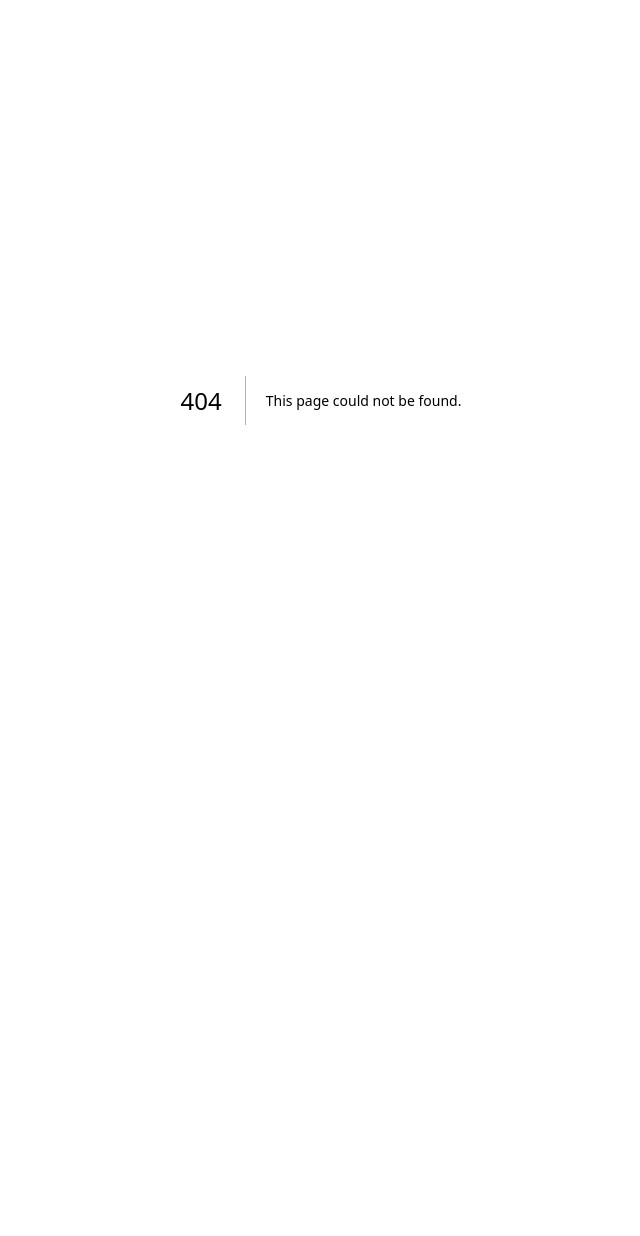
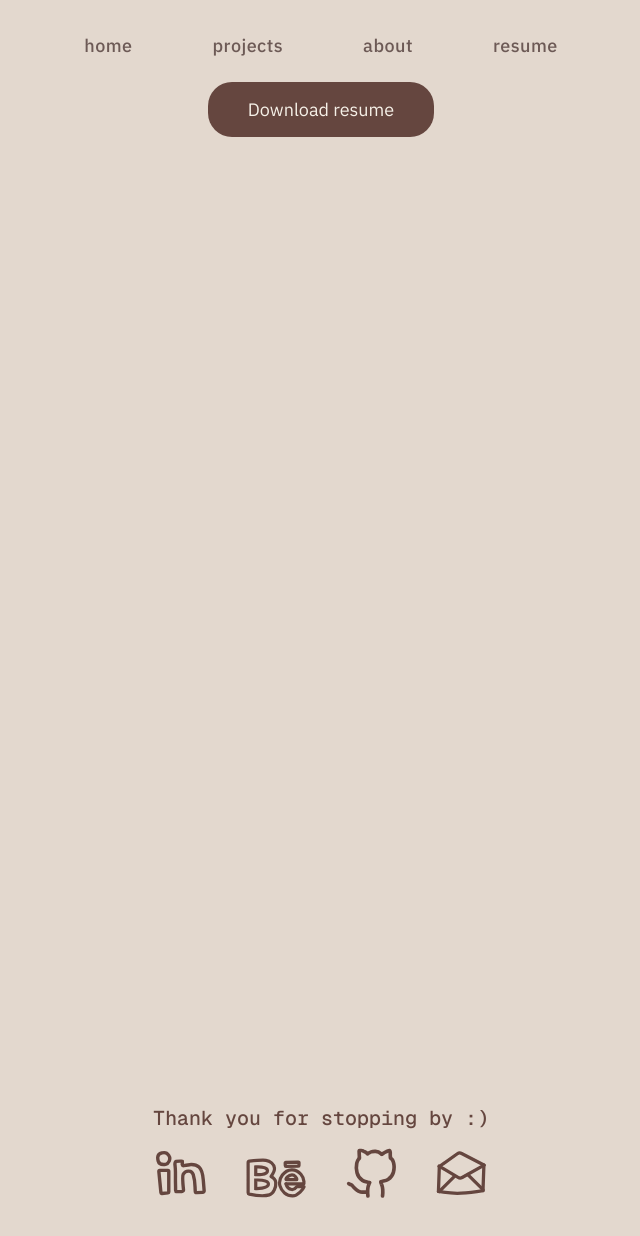
Before and after one commit to lanaramadan/lanaramadan.github.io, a Next.js app: page /resume in a window 1280 px wide. Before the commit this address had no page. Shown: the top 1236 px of the page, without its empty margins (319-959 px from the left). Before the commit the page ends 800 px from the top, so only its background shows below. Built offline with nearby package versions, Linux system fonts and the light colour scheme; a web font is replaced by a local one.

Commit message:
Resume page

```diff
--- a/src/app/components/navigation/footer.tsx
+++ b/src/app/components/navigation/footer.tsx
@@ -12,17 +12,18 @@ import OpenLetter from "../openLetter";
 
 type FooterProps = {
   mini?: boolean;
+  background?: string;
   color?: string;
 };
 
-export default function Footer({ mini = false, color = "text-dark" }: FooterProps) {
+export default function Footer({ mini = false, background="bg-background", color = "text-text" }: FooterProps) {
   const isMobile = typeof window !== "undefined" && window.innerWidth < 768;
 
   const [hovered, setHovered] = useState(false);
 
   if (mini) {
     return (
-      <footer className={`bg-background mt-16 text-center ${color}`}>
+      <footer className={`${background} pt-8 pb-8 text-center ${color}`}>
         <p className={`font-geist-mono mb-4 text-xl font-medium`}>
           Thank you for stopping by :)
         </p>
--- a/src/app/components/navigation/navigationBar.tsx
+++ b/src/app/components/navigation/navigationBar.tsx
@@ -71,9 +71,7 @@ export default function NavigationBar({
         </Link>
 
         <Link
-          href="/https://drive.google.com/file/d/1FrviveUauMriJOOf9PztUsA7VZyWPQto/view?usp=sharing"
-          target="_blank"
-          rel="noopener noreferrer"
+          href="/resume"
           className={`relative group ${color}`}
         >
           <span className="relative z-10">resume</span>
--- /dev/null
+++ b/src/app/resume/page.tsx
@@ -0,0 +1,34 @@
+import Link from "next/link";
+
+import NavigationBar from "@/app/components/navigation/navigationBar";
+import Footer from "@/app/components/navigation/footer";
+
+export default function About() {
+  return (
+    <main>
+      <NavigationBar />
+      <div className="flex flex-col items-center gap-8 bg-light w-full pt-24">
+        <div>
+          <Link
+            href="/resume/Ramadan_Lana_UX_Resume.pdf"
+            download
+            target="_blank"
+            rel="noopener noreferrer"
+            className="bg-text text-background font-ibm-plex-sans text-lg px-10 py-4 rounded-3xl hover:opacity-80 transition-opacity duration-200"
+          >
+            Download resume
+          </Link>
+        </div>
+        <div className="w-full max-w-3xl mx-auto px-4">
+          <iframe
+            src="/resume/Ramadan_Lana_UX_Resume.pdf#toolbar=0"
+            className="w-full "
+            style={{ height: "114.5vh" }}
+          />
+        </div>
+      </div>
+
+      <Footer mini={true} background="bg-light" />
+    </main>
+  );
+}
```
Also changed, not shown: 1 other file (tests, documents, lock files or other folders).
